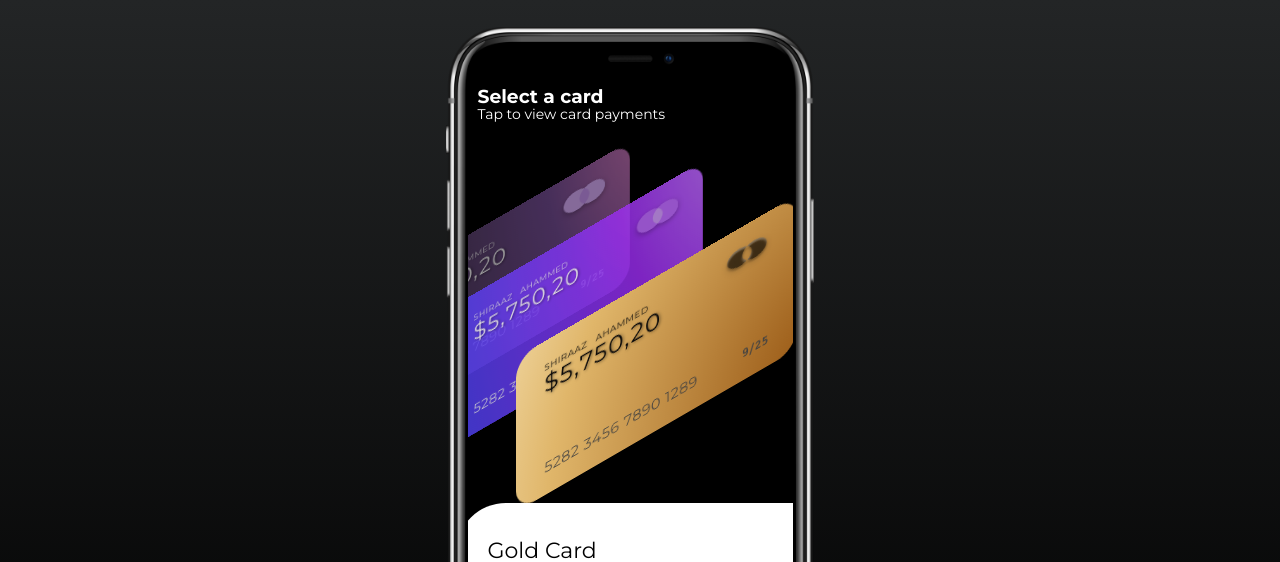
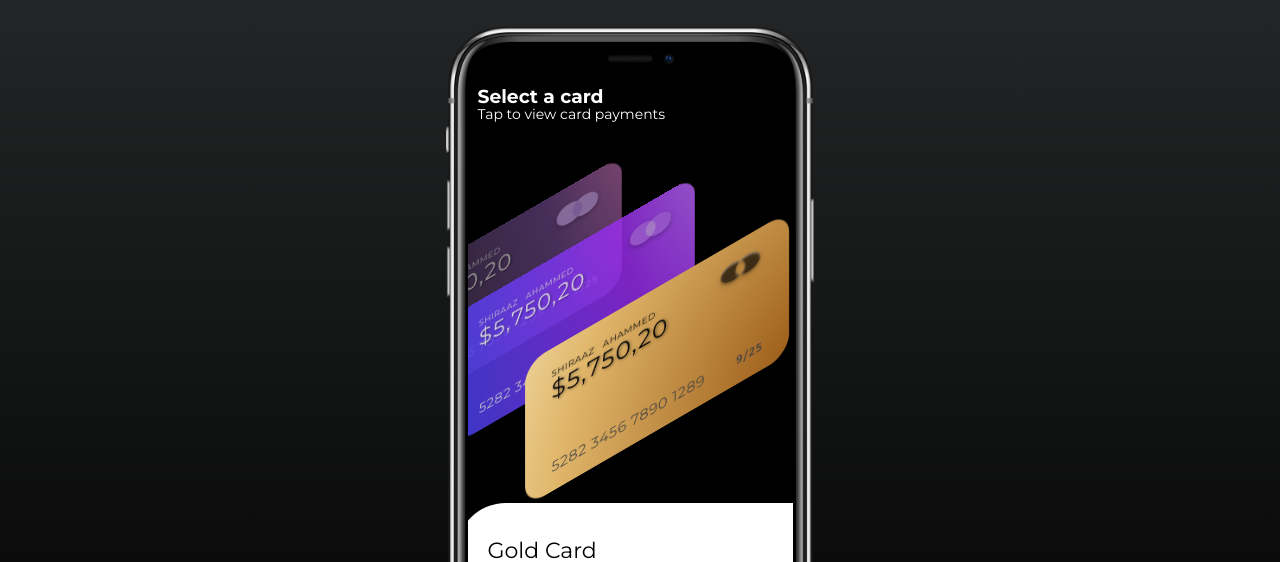
Before and after one commit to shiraazAh/cardo, a React (Create React App) app: page / in a window 1280 px wide. Both pictures are taken after a click on the button "Select". Shown: the top 562 px of the page. Built offline with nearby package versions, Linux system fonts and the light colour scheme.

Commit message:
Change cards position

```diff
--- a/src/components/cards/cards.module.css
+++ b/src/components/cards/cards.module.css
@@ -7,10 +7,10 @@
 }
 
 .cardBrown {
-    height: 140px;
-    width: 255px;
+    height: 130px;
+    width: 240px;
     left: -80px;
-    top: 174px;
+    top: 184px;
     margin-left: auto;
     margin-right: auto;
     /* left: 0; */
@@ -26,10 +26,10 @@
 }
 
 .cardBlue {
-    height: 140px;
-    width: 255px;
+    height: 130px;
+    width: 240px;
     left: -180px;
-    top: 160px;
+    top: 170px;
     border-radius: 18.48630714416504px;
     margin-left: auto;
     margin-right: auto;
@@ -44,10 +44,10 @@
 }
 
 .cardViolet {
-    height: 140px;
-    width: 255px;
+    height: 130px;
+    width: 240px;
     left: -260px;
-    top: 150px;
+    top: 160px;
     border-radius: 18.48630714416504px;
     margin-left: auto;
     margin-right: auto;
@@ -172,7 +172,7 @@
   100% {
     transform: matrix(1, -0.58, 0, 1, 0, 0);
     left: -80px;
-    top: 174px;
+    top: 184px;
   }
 }
 
@@ -203,7 +203,7 @@
   100% {
     transform: matrix(1, -0.58, 0, 1, 0, 0);
     left: -180px;
-    top: 160px;
+    top: 170px;
   }
 }
 
@@ -234,6 +234,6 @@
     100% {
       transform: matrix(1, -0.58, 0, 1, 0, 0);
       left: -260px;
-      top: 150px;
+      top: 160px;
     }
   }
```
